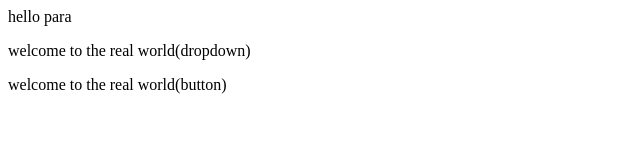
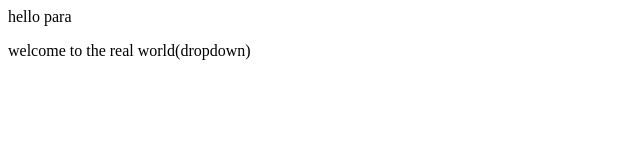
Before and after one commit to asadriaz5/newrepo, a plain HTML site: page index.html in a window 1280 px wide. Shown: the whole page, without its empty margins (0-640 px from the left). Drawn offline with Linux system fonts and the light colour scheme.

Commit message:
deleting button

```diff
--- a/index.html
+++ b/index.html
@@ -1,5 +1,3 @@
 <p>hello para</p>
 
 <p>welcome to the real world(dropdown)</p>
-
-<p>welcome to the real world(button)</p>
```
